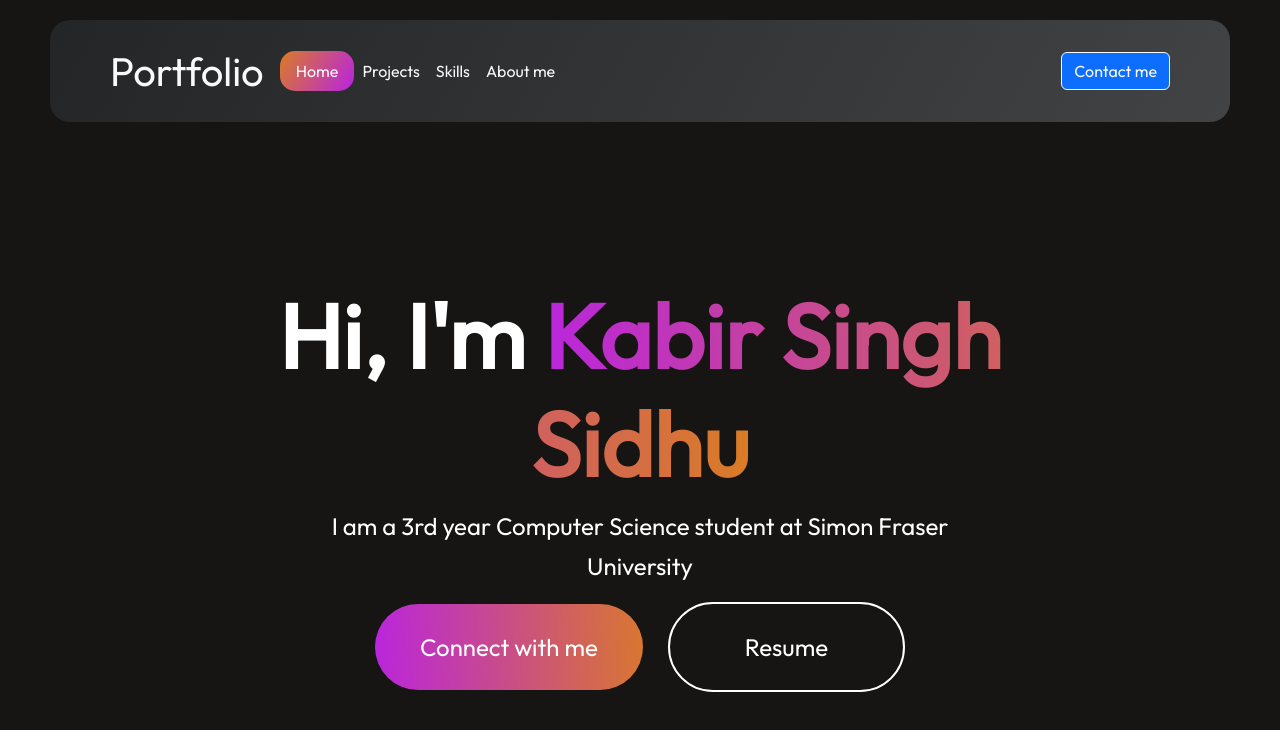
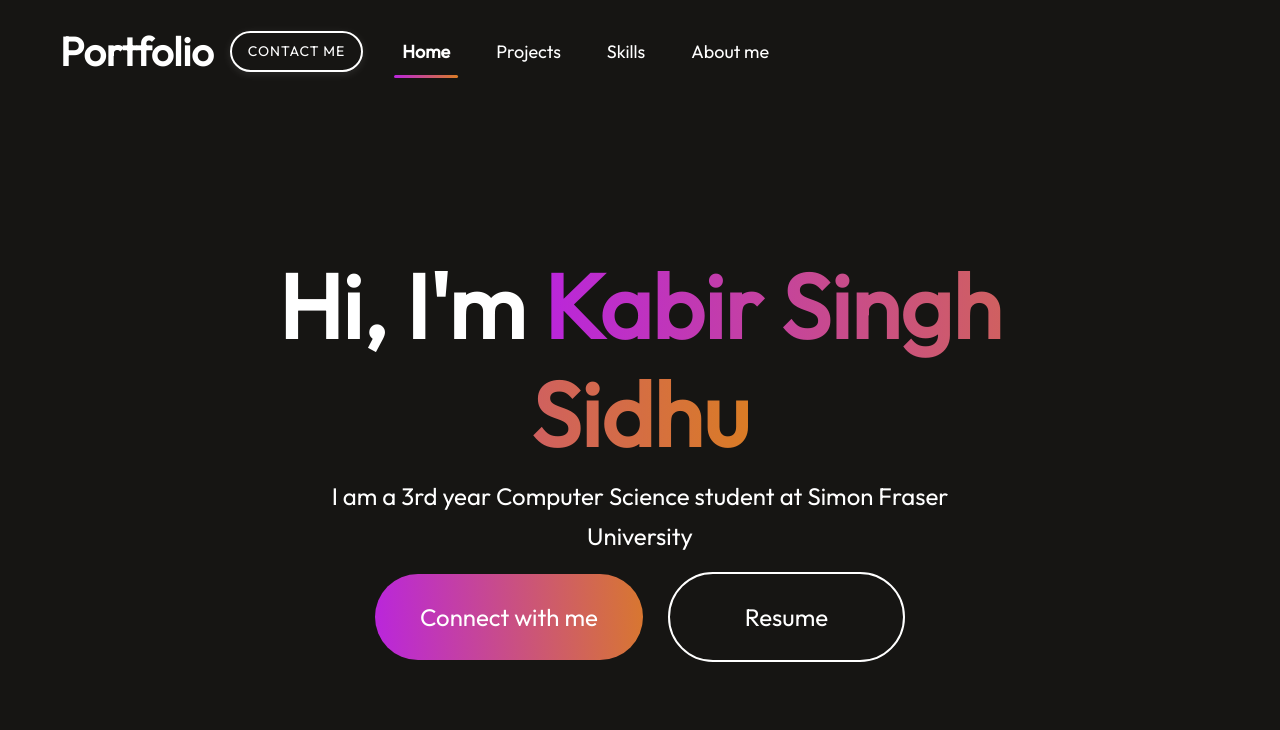
Before and after one commit to kab1rs1dhu/personal-portfolio, a React (Vite) app: page / in a window 1280 px wide. Shown: the top 730 px of the page. Built offline with nearby package versions, Linux system fonts and the light colour scheme.

Commit message:
Fixed navbar and contact me button to remain horizontal and made formatting for buttons better. Added function to close the navbar gracefully when going to a new page. improved UI. About me page almost done

```diff
--- a/src/Components/Navbar.css
+++ b/src/Components/Navbar.css
@@ -1,131 +1,183 @@
-.navbar{
-    background: linear-gradient(120deg, #232526 0%, #414345 100%);
-    border-radius: 20px;
-    margin: 15px 50px;
-    position: sticky;
-    top: 20px;
+/* Navbar base styling */
+.navbar {
+    background-color: #161513 !important;
 }
 
-/* Custom Navbar Toggler */
+.navbar-brand {
+    font-weight: 600;
+    transition: 0.5s;
+}
+
+.navbar-brand:hover {
+    transform: scale(1.05);
+}
+
+/* Navigation links with bar highlighting system */
+.nav-link {
+    font-size: 18px;
+    font-weight: 400;
+    margin: 0 15px;
+    transition: 0.5s;
+    cursor: pointer;
+    position: relative;
+    color: white !important;
+}
+
+/* Small bar below nav links (hidden by default) */
+.nav-link::after {
+    content: '';
+    position: absolute;
+    bottom: -5px;
+    left: 50%;
+    transform: translateX(-50%);
+    width: 0;
+    height: 3px;
+    background: linear-gradient(267deg, #DA7C25 0.36%, #B923E1 102.68%);
+    border-radius: 2px;
+    transition: width 0.3s ease;
+}
+
+/* Hover effect: scale + small bar appears */
+.nav-link:hover {
+    transform: scale(1.05);
+}
+
+.nav-link:hover::after {
+    width: 80%; /* Small bar appears on hover */
+}
+
+/* Active state: small bar is always visible */
+.nav-link.active::after {
+    width: 100%; /* Full bar for active state */
+}
+
+/* Remove the old gradient text styling for active links */
+.nav-link.active {
+    color: white !important;
+    font-weight: 600;
+    background: none;
+    background-clip: unset;
+    -webkit-background-clip: unset;
+    -webkit-text-fill-color: unset;
+}
+
+/* Contact me button styling - visually appealing without gradient */
+.btn-outline-light {
+    padding: 12px 30px;
+    border-radius: 25px;
+    font-weight: 600;
+    font-size: 16px;
+    border: 2px solid #ffffff;
+    color: #ffffff;
+    background: transparent;
+    transition: all 0.3s ease;
+    text-transform: uppercase;
+    letter-spacing: 1px;
+    box-shadow: 0 2px 10px rgba(255, 255, 255, 0.1);
+}
+
+.btn-outline-light:hover {
+    transform: scale(1.05);
+    background: #ffffff;
+    color: #161513;
+    border-color: #ffffff;
+    box-shadow: 0 5px 20px rgba(255, 255, 255, 0.3);
+}
+
+.btn-outline-light:focus {
+    box-shadow: 0 0 0 3px rgba(255, 255, 255, 0.2);
+}
+
+/* Custom toggler for mobile */
 .navbar-toggler {
-    border: none !important;
-    padding: 8px 12px;
-    border-radius: 8px;
+    border: 2px solid #DA7C25;
     background: linear-gradient(267deg, #DA7C25 0.36%, #B923E1 102.68%);
     transition: 0.5s;
-    box-shadow: none !important;
 }
 
 .navbar-toggler:hover {
     transform: scale(1.05);
-    box-shadow: 0 5px 15px rgba(185, 35, 225, 0.3);
-}
-
-.nav-link.text-light.active {
-    background: linear-gradient(120deg, #DA7C25 0%, #B923E1 100%);
-    border-radius: 15px;
-    width: fit-content;
-    padding: 8px 16px;
-    transition: all 0.3s ease;
-}
-
-.nav-link.text-light:hover {
-    border-radius: 8px;
-    padding: 8px 10px;
-    transition: all 0.3s ease;
-    opacity: 0.8;
 }
 
 .navbar-toggler:focus {
-    box-shadow: none !important;
+    box-shadow: none;
 }
 
-/* Custom Toggler Icon */
-.navbar-toggler-icon {
-    width: 24px;
-    height: 18px;
-    background-image: none;
-    position: relative;
-    transition: 0.5s;
-}
+/* Mobile responsive adjustments */
+@media (max-width: 991px) {
+    .navbar-nav {
+        padding: 1rem 0;
+    }
 
-/* Create custom hamburger lines */
-.navbar-toggler-icon::before,
-.navbar-toggler-icon::after,
-.navbar-toggler-icon {
-    background-color: white;
-}
+    .nav-item {
+        margin: 0.25rem 0;
+    }
 
-.navbar-toggler-icon::before,
-.navbar-toggler-icon::after {
-    content: '';
-    position: absolute;
-    left: 0;
-    width: 100%;
-    height: 2px;
-    background-color: white;
-    transition: 0.5s;
-    border-radius: 2px;
-}
+    .nav-link {
+        padding: 0.75rem 1rem;
+        border-radius: 8px;
+        margin: 0;
+    }
 
-.navbar-toggler-icon::before {
-    top: 0;
-}
+    /* Adjust bar position for mobile */
+    .nav-link::after {
+        bottom: 5px;
+        left: 1rem;
+        transform: none;
+    }
 
-.navbar-toggler-icon::after {
-    bottom: 0;
-}
+    .nav-link:hover {
+        background-color: rgba(255, 255, 255, 0.1);
+        transform: scale(1.02);
+    }
 
-.navbar-toggler-icon {
-    background-color: white;
-    height: 2px;
-    border-radius: 2px;
-}
-
-/* Animation when toggler is active */
-.navbar-toggler[aria-expanded="true"] .navbar-toggler-icon {
-    background-color: transparent;
-}
-
-.navbar-toggler[aria-expanded="true"] .navbar-toggler-icon::before {
-    transform: rotate(45deg);
-    top: 8px;
-}
-
-.navbar-toggler[aria-expanded="true"] .navbar-toggler-icon::after {
-    transform: rotate(-45deg);
-    bottom: 8px;
-}
-
-/* Alternative: Gradient Border Style */
-.navbar-toggler-alt {
-    border: 2px solid transparent !important;
-    background: linear-gradient(#161513, #161513) padding-box,
-                linear-gradient(267deg, #DA7C25 0.36%, #B923E1 102.68%) border-box;
-    padding: 8px 12px;
-    border-radius: 8px;
-    transition: 0.5s;
-    box-shadow: none !important;
-}
-
-.navbar-toggler-alt:hover {
-    transform: scale(1.05);
-    box-shadow: 0 5px 15px rgba(185, 35, 225, 0.3);
-}
-
-/* Pulse animation option */
-@keyframes pulse {
-    0% {
-        box-shadow: 0 0 0 0 rgba(185, 35, 225, 0.5);
-    }
-    70% {
-        box-shadow: 0 0 0 10px rgba(185, 35, 225, 0);
-    }
-    100% {
-        box-shadow: 0 0 0 0 rgba(185, 35, 225, 0);
+    .btn-outline-light {
+        margin-top: 1rem;
+        width: auto;
+        padding: 10px 25px;
     }
 }
 
-.navbar-toggler-pulse {
-    animation: pulse 2s infinite;
+/* Ensure navbar brand stays white */
+.navbar-brand {
+    color: white !important;
 }
+
+.navbar-brand:hover {
+    color: white !important;
+}
+
+/* Contact Me button styling - always visible */
+.contact-always-visible {
+    font-size: 14px !important;
+    font-weight: 500 !important;
+    padding: 8px 16px !important;
+    border-radius: 25px !important;
+    white-space: nowrap !important;
+    border: 2px solid white !important;
+    background: transparent !important;
+    color: white !important;
+    transition: all 0.3s ease !important;
+}
+
+.contact-always-visible:hover {
+    background: linear-gradient(267deg, #DA7C25 0.36%, #B923E1 102.68%) !important;
+    border: 2px solid transparent !important;
+    transform: scale(1.05) !important;
+    color: white !important;
+}
+
+/* Responsive adjustments for contact button */
+@media (max-width: 991px) {
+    .contact-always-visible {
+        font-size: 12px !important;
+        padding: 6px 12px !important;
+    }
+}
+
+@media (max-width: 576px) {
+    .contact-always-visible {
+        font-size: 10px !important;
+        padding: 5px 10px !important;
+    }
+}
--- a/src/Components/Navbar.jsx
+++ b/src/Components/Navbar.jsx
@@ -1,10 +1,17 @@
 import React from "react"
 import "./Navbar.css"
-import {Link, useLocation} from "react-router-dom"
-import Projects from "./Projects/Project"
-import About from "./About/About"
-import Skills from "./Skills/Skills"
+import { Link, useLocation } from "react-router-dom"
 
+const closeNavbarGracefully = () => {
+        const navbarCollapse = document.getElementById('navbarSupportedContent');
+        if (navbarCollapse) {
+            // Use Bootstrap's Collapse API for native animation
+            const bsCollapse = new window.bootstrap.Collapse(navbarCollapse, {
+                toggle: false // Don't auto-toggle, just control it
+            });
+            bsCollapse.hide(); // This uses Bootstrap's native slide animation
+        }
+    };
 
 const Navbar = () => {
 
@@ -15,25 +22,33 @@ const Navbar = () => {
         <nav className="navbar navbar-expand-lg bg-body-tertiary px-5 py-3">
             <div className="container-fluid">
                 <a className="navbar-brand text-light fs-1" href="#">Portfolio</a>
-                <button className="navbar-toggler bg-white" type="button" data-bs-toggle="collapse" data-bs-target="#navbarSupportedContent" aria-controls="navbarSupportedContent" aria-expanded="false" aria-label="Toggle navigation">
-                    <span className="navbar-toggler-icon"></span>
-                </button>
+
+                <div className="d-flex align-items-center">
+                    <button className="btn btn-primary btn btn-outline-light contact-always-visible me-3" type="submit">CONTACT ME</button>
+                    <button className="navbar-toggler bg-white" type="button" data-bs-toggle="collapse" data-bs-target="#navbarSupportedContent" aria-controls="navbarSupportedContent" aria-expanded="false" aria-label="Toggle navigation">
+                        <span className="navbar-toggler-icon"></span>
+                    </button>
+                </div>
+
                 <div className="collapse navbar-collapse text-light" id="navbarSupportedContent">
                     <ul className="navbar-nav me-auto mb-2 mb-lg-0">
                         <li className="nav-item">
-                            <Link className={`nav-link text-light ${location.pathname === "/" ? "active" : ""}`} to="/">Home</Link>
+                            <Link className={`nav-link text-light ${location.pathname === "/" ? "active" : ""}`} to="/"
+                            onClick={closeNavbarGracefully}>Home</Link>
                         </li>
                         <li className="nav-item">
-                            <Link className={`nav-link text-light ${location.pathname === "/projects" ? "active" : ""}`} to="/projects">Projects</Link>
+                            <Link className={`nav-link text-light ${location.pathname === "/projects" ? "active" : ""}`} to="/projects"
+                            onClick={closeNavbarGracefully}>Projects</Link>
                         </li>
                         <li className="nav-item">
-                            <Link className={`nav-link text-light ${location.pathname === "/skills" ? "active" : ""}`} to="/skills">Skills</Link>
+                            <Link className={`nav-link text-light ${location.pathname === "/skills" ? "active" : ""}`} to="/skills"
+                            onClick={closeNavbarGracefully}>Skills</Link>
                         </li>
                         <li className="nav-item">
-                            <Link className={`nav-link text-light ${location.pathname === "/about" ? "active" : ""}`} to="/about">About me</Link>
+                            <Link className={`nav-link text-light ${location.pathname === "/about" ? "active" : ""}`} to="/about"
+                            onClick={closeNavbarGracefully}>About me</Link>
                         </li>
                     </ul>
-                    <button className="btn btn-primary btn btn-outline-light" type="submit">Contact me</button>
                 </div>
             </div>
         </nav>
```
Also changed, not shown: src/Components/About/About.jsx (indentation only).
